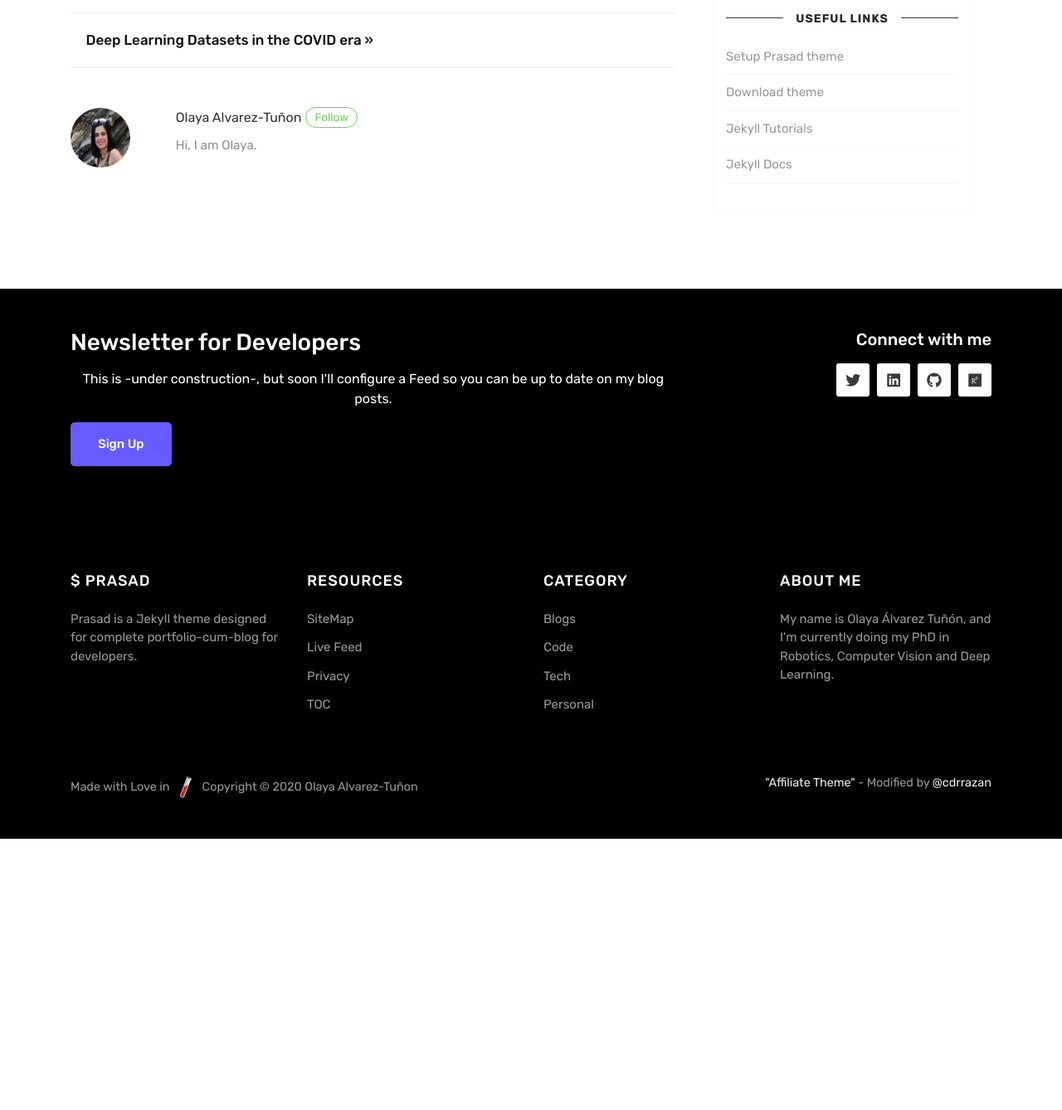
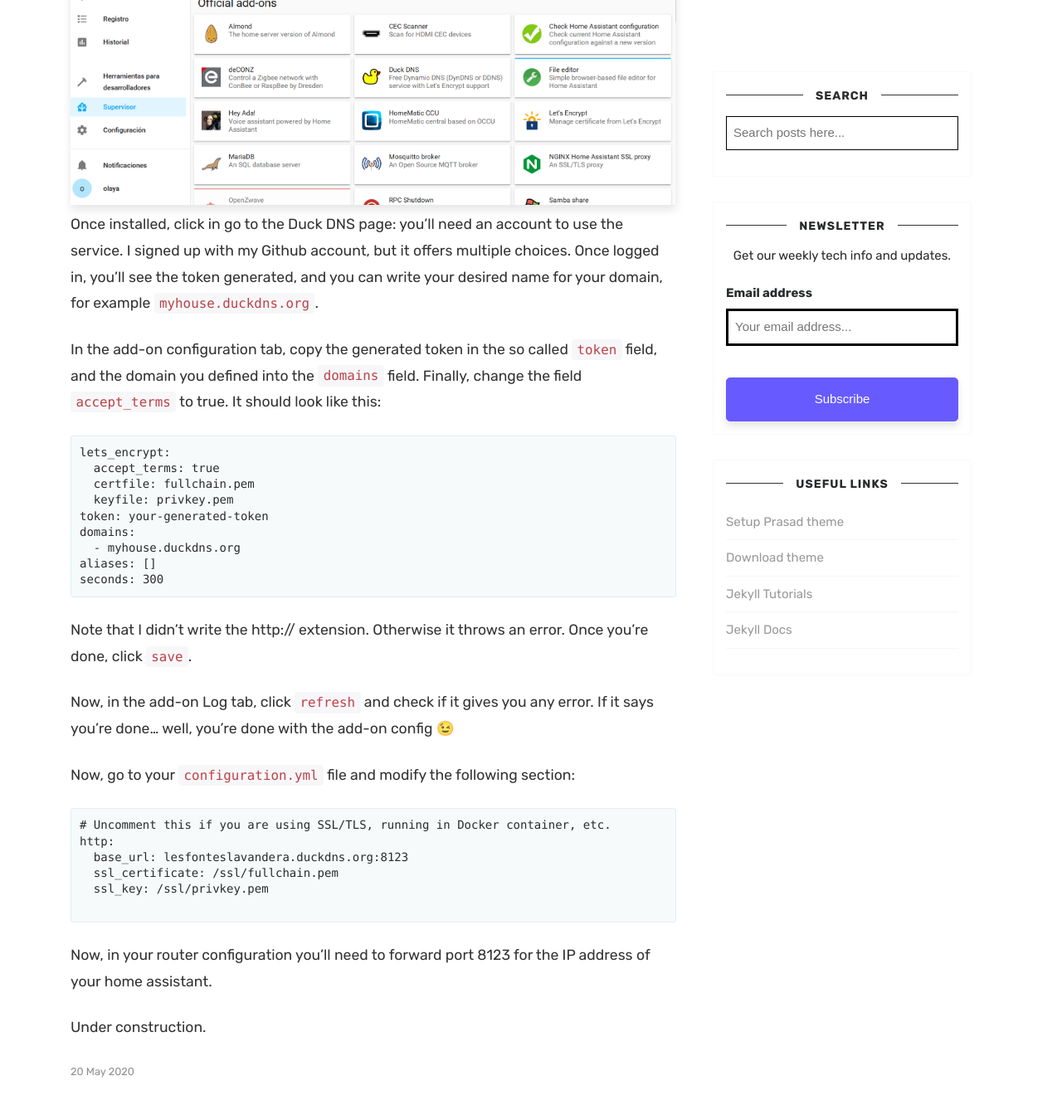
Before and after one commit to olayasturias/olayasturias.github.io, a Jekyll site: the page built from _posts/2020-05-20-setting-home-assistant.md, in a window 1280 px wide and 1400 px high, scrolled down 2376 px. Shown: the top 1338 px of the window at 83% size. Built offline with Jekyll 4.4.1, drawn with Linux system fonts in a browser that asks for light colours; nearby versions of some CDN libraries; emoji names are drawn with the system emoji font; comment, search, counter and statistics services are not loaded; before the commit the page ends 3387 px from its top, so only the background shows below that; some of the changed text lies outside the part shown.

Commit message:
updating home assistant post

````diff
--- a/_posts/2020-05-20-setting-home-assistant.md
+++ b/_posts/2020-05-20-setting-home-assistant.md
@@ -58,4 +58,50 @@
 
 ## Remote access
 
+You can access your home assistant remotely by port forwarding. You can do this
+by using a free Dynamic DNS service like DuckDNS.
+You can install DuckDNS addon through the Add-on Store accessible from the home
+assistant supervisor.
+![](https://raw.githubusercontent.com/olayasturias/olayasturias.github.io/master/assets/images/duckassistant.PNG)
+Once installed, click in go to the Duck DNS page: you'll need an account to use
+the service. I signed up with my Github account, but it offers multiple choices.
+Once logged in, you'll see the token generated, and you can write your desired
+name for your domain, for example `myhouse.duckdns.org`.
+
+In the add-on configuration tab, copy the generated token in the so called `token` field,
+and the domain you defined into the `domains` field. Finally, change the field
+`accept_terms` to true. It should look like this:
+
+```ini
+lets_encrypt:
+  accept_terms: true
+  certfile: fullchain.pem
+  keyfile: privkey.pem
+token: your-generated-token
+domains:
+  - myhouse.duckdns.org
+aliases: []
+seconds: 300
+```
+Note that I didn't write the http:// extension. Otherwise it throws an error.
+Once you're done, click `save`.
+
+Now, in the add-on Log tab, click `refresh` and check if it gives you any error.
+If it says you're done... well, you're done with the add-on config :wink:
+
+Now, go to your `configuration.yml` file and modify the following section:
+
+```ini
+# Uncomment this if you are using SSL/TLS, running in Docker container, etc.
+http:
+  base_url: lesfonteslavandera.duckdns.org:8123
+  ssl_certificate: /ssl/fullchain.pem
+  ssl_key: /ssl/privkey.pem
+
+```
+
+Now, in your router configuration you'll need to forward port 8123 for the IP
+address of your home assistant.
+
+
 Under construction.
````
Also changed, not shown: assets/images/duckassistant.PNG (added).
